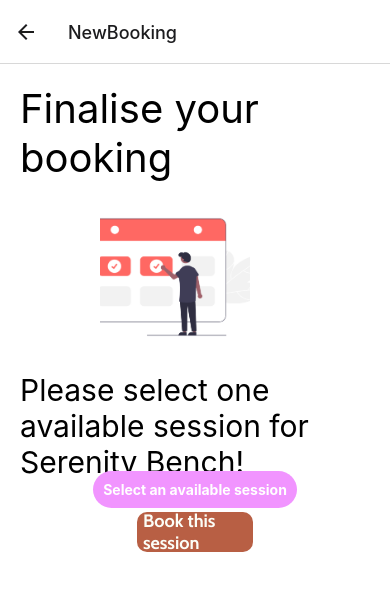
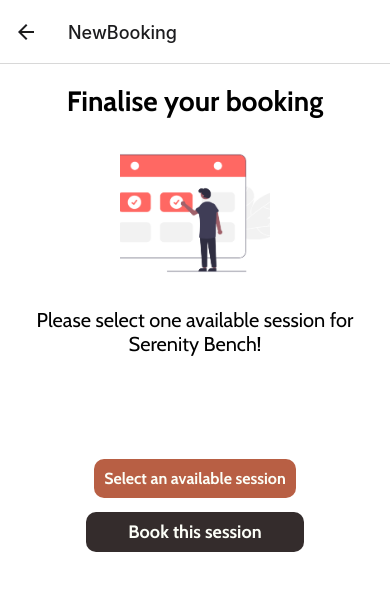
Before and after one commit to valentinbiz/benchIt, a React Native app: screen /NewBooking in a window 390 px wide. Shown: the top 590 px of the page. Built offline with nearby package versions, Linux system fonts and the light colour scheme.

Commit message:
Add more styling to newBooking, Schedule, and HomePage

```diff
--- a/pages/HomePage.jsx
+++ b/pages/HomePage.jsx
@@ -23,9 +23,11 @@ function HomePage({ navigation }) {
         <View style={styles.viewContainer}>
           <Text style={styles.title}>BenchIt</Text>
           <Text style={styles.missionText}>
-            Our mission is to combat loneliness by connecting individuals in
-            their local community through the shared experience of sitting on a
-            bench.
+            Our mission is to{" "}
+            <Text style={styles.accentColor}>combat loneliness</Text> by{" "}
+            <Text style={styles.accentColor}>connecting individuals</Text> in
+            their local community through the shared experience of{" "}
+            <Text style={styles.accentColor}>sitting on a bench</Text>.
           </Text>
         </View>
 
@@ -104,6 +106,10 @@ const styles = StyleSheet.create({
     fontFamily: "Cabin_400Regular",
     marginHorizontal: 5,
   },
+  accentColor: {
+    color: "#B85F44",
+    fontFamily: "Cabin_Bold"
+  },
 });
 
 export default HomePage;
--- a/pages/NewBooking.jsx
+++ b/pages/NewBooking.jsx
@@ -9,10 +9,8 @@ import {
   Image,
 } from "react-native";
 import FormButton from "../components/FormButton";
-
 import { Agenda } from "react-native-calendars";
 import { useState } from "react";
-
 export default function NewBooking() {
   const [modalVisible, setModalVisible] = useState(false);
   const [sessionData, setSessionData] = useState(null);
@@ -27,7 +25,13 @@ export default function NewBooking() {
         <View style={styles.calendarContainer}>
           <View style={styles.infoContainer}>
             <Text style={styles.text}>Finalise your booking</Text>
-            <View style={{ widht: 400 }}>
+            <View
+              style={{
+                display: "flex",
+                alignItems: "center",
+                justifyContent: "center",
+              }}
+            >
               <Image
                 source={require("../creativeAssets/undrawBooking.png")}
                 style={{
@@ -35,15 +39,20 @@ export default function NewBooking() {
                   width: 150,
                   alignItems: "center",
                   justifyContent: "center",
-                  marginLeft: 100,
                 }}
               />
             </View>
-            <Text style={{ fontSize: 30, padding: 20 }}>
+            <Text
+              style={{
+                fontSize: 20,
+                padding: 20,
+                fontFamily: "Cabin_400Regular",
+                textAlign: "center",
+              }}
+            >
               Please select one available session for Serenity Bench!
             </Text>
           </View>
-
           <View style={styles.centeredView}>
             <Modal
               animationType="slide"
@@ -147,15 +156,17 @@ export default function NewBooking() {
           >
             <Text style={styles.textStyle}>Select an available session</Text>
           </Pressable>
-          <View style={{ paddingHorizontal: 20, alignItems: "center" }}>
-            <FormButton buttonTitle="Book this session" />
+          <View style={styles.bookSessionButton}>
+            <FormButton
+              colorScheme={"#342C2C"}
+              buttonTitle="Book this session"
+            />
           </View>
         </View>
       </View>
     </>
   );
 }
-
 const styles = StyleSheet.create({
   centeredView: {
     flex: 1,
@@ -177,12 +188,13 @@ const styles = StyleSheet.create({
   },
   calendar: {
     borderWidth: 1,
-    borderColor: "#b6c1cd",
+    borderColor: "#B6C1CD",
   },
   text: {
     alignSelf: "center",
     padding: 20,
-    fontSize: 40,
+    fontSize: 28,
+    fontFamily: "Cabin_Bold",
   },
   container: {
     flex: 1,
@@ -230,18 +242,36 @@ const styles = StyleSheet.create({
   button: {
     borderRadius: 20,
     padding: 10,
+    backgroundColor: "#342C2C",
+    marginVertical: 10,
     // elevation: 2,
   },
+  bookSessionButton: {
+    fontFamily: "Cabin_Bold",
+    width: "80%",
+    paddingHorizontal: 20,
+    alignItems: "center",
+  },
   buttonOpen: {
-    backgroundColor: "#F194FF",
+    // select ava session
+    borderRadius: 10,
+    padding: 2,
+    backgroundColor: "#B85F44",
+    fontFamily: "Cabin_Bold",
   },
   buttonClose: {
-    backgroundColor: "#2196F3",
+    backgroundColor: "#342C2C",
+    borderRadius: 20,
+    padding: 10,
+    fontFamily: "Cabin_Bold",
   },
   textStyle: {
-    color: "white",
+    fontFamily: "Cabin_Bold",
+    color: "#FCFEF7",
     fontWeight: "bold",
     textAlign: "center",
+    fontSize: 16,
+    padding: 8,
   },
   modalText: {
     marginBottom: 15,
--- a/pages/Schedule.jsx
+++ b/pages/Schedule.jsx
@@ -1,4 +1,4 @@
-import React from "react";
+import React, { useState } from "react";
 import {
   StyleSheet,
   SafeAreaView,
@@ -11,13 +11,40 @@ import {
 import BenchSessions from "../components/BenchSessions";
 
 function Schedule() {
+  const [benches, setBenches] = useState([
+    {
+      benchId: 1,
+      img: "../creativeAssets/bench.png",
+      benchName: "Serenity Bench",
+      benchAddress: "12 Oxford Road, Manchester",
+    },
+    {
+      benchId: 2,
+      img: "../creativeAssets/bench.png",
+      benchName: "Serenity Bench",
+      benchAddress: "1 Oxford Road, Manchester",
+    },
+  ]);
   return (
-    <SafeAreaView style={styles.container}>
-      <View>
-        <Text>Schedule Page</Text>
-        <Text> You currently have 2 sessions booked</Text>
-        <BenchSessions bg={"black"} />
-        <BenchSessions bg={"black"} />
+    <SafeAreaView>
+      <View style={styles.container}>
+        <Text style={styles.header}>Schedule Page</Text>
+        <Text style={styles.message}>
+          {" "}
+          You currently have <Text style={styles.accentColor}>2</Text> sessions
+          booked
+        </Text>
+        {benches.map((bench) => {
+          return (
+            <BenchSessions
+              key={bench.benchId}
+              img={require("../creativeAssets/bench-illustration-2.png")}
+              title={bench.benchName}
+              address={bench.benchAddress}
+              bg={"#fcfef7"}
+            />
+          );
+        })}
       </View>
 
       <View></View>
@@ -28,11 +55,26 @@ function Schedule() {
 
 const styles = StyleSheet.create({
   container: {
-    flex: 1,
     justifyContent: "center",
     alignContent: "center",
     marginHorizontal: 16,
   },
+  header: {
+    marginTop: 50,
+    fontSize: 32,
+    color: "#342C2C",
+    textAlign: "center",
+    fontFamily: "Cabin_Bold",
+  },
+  message: {
+    color: "#342C2C",
+    textAlign: "center",
+    fontFamily: "Cabin_400Regular",
+    marginBottom: 10
+  },
+  accentColor: {
+    color: "#B85F44"
+  }
 });
 
 export default Schedule;
```
